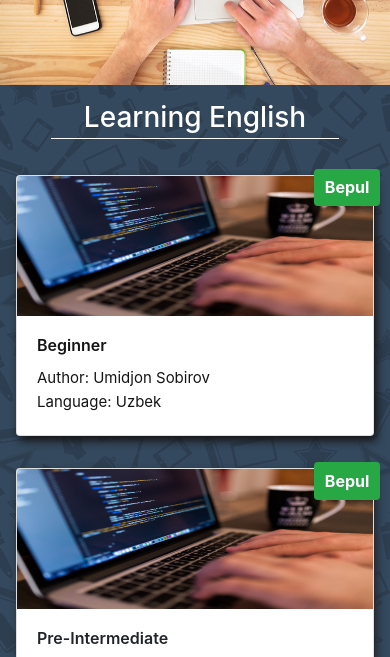
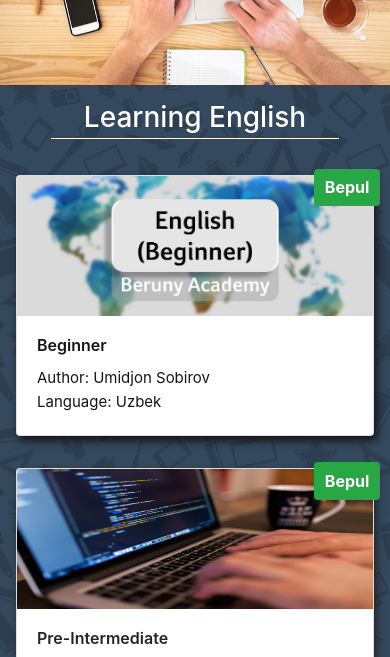
Before and after one commit to Dostonbek1/Toirov.net, a plain HTML site: page courses.html in a window 390 px wide. Shown: the part 170-827 px from the top of the page. Drawn offline with nearby package versions, Linux system fonts and the light colour scheme.

Commit message:
Adding some code to make image responsive

```diff
--- a/courses.html
+++ b/courses.html
@@ -47,7 +47,13 @@
                                 <div class="courses-cards row justify-content-md-center row-eq-height">
                                     <a href="courses/Lear_Eng/u-eng-beginner.html" class="card col-md-2 col-sm-3 m-3">
                                         <span class="badge badge-success narx">Bepul</span>
-                                        <img class="card-img-top" src="static/images/home-img.jpeg" alt="Card image cap">
+                                        <picture>
+                                            <source srcset="static/images/beginner.jpg" media="(max-width: 300px)">
+                                            <source srcset="static/images/beginner-long.jpg" media="(min-width: 301px)">
+                                            <source srcset="static/images/beginner.jpg" media="(max-width: 575px)">
+                                            <img class="card-img-top" src="static/images/home-img.jpeg" alt="Beginner">
+                                        </picture>
+
                                         <div class="card-body">
                                             <h6 class="card-title">Beginner</h6>
                                             <p class="card-text">Author: Umidjon Sobirov</p>
```
